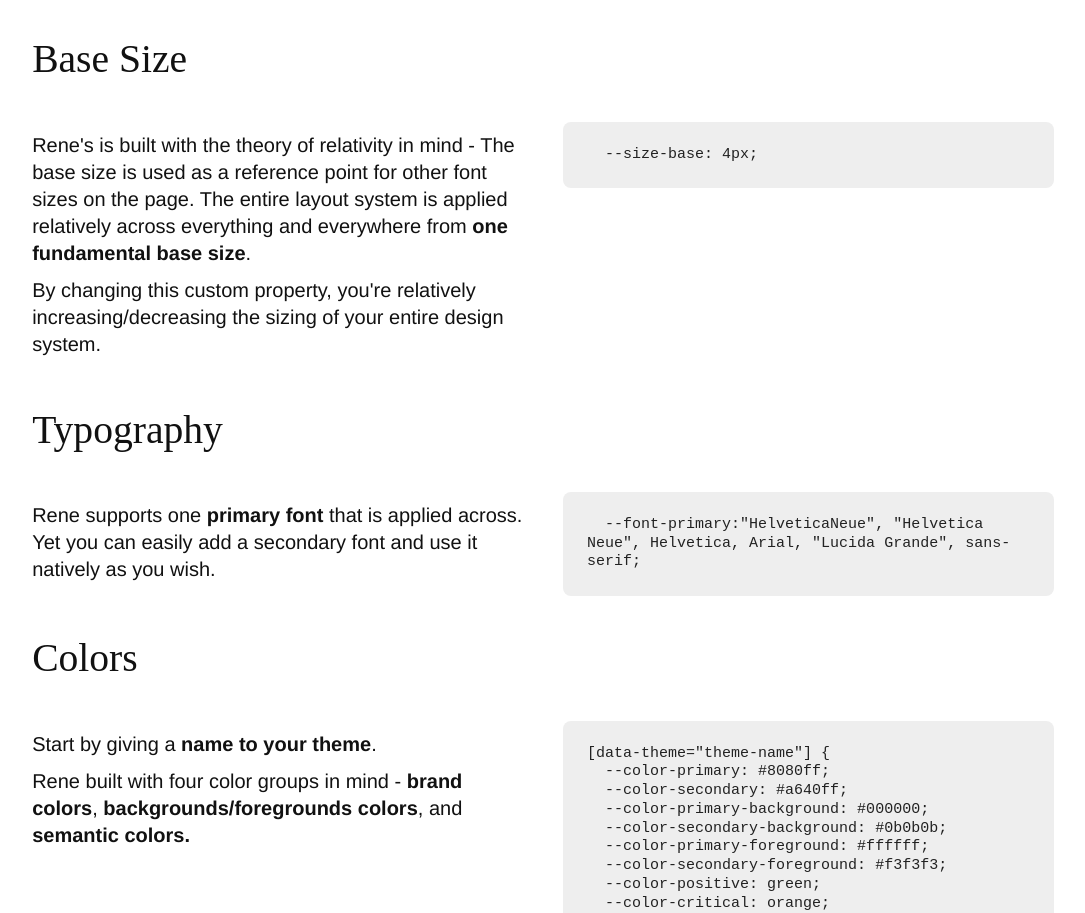
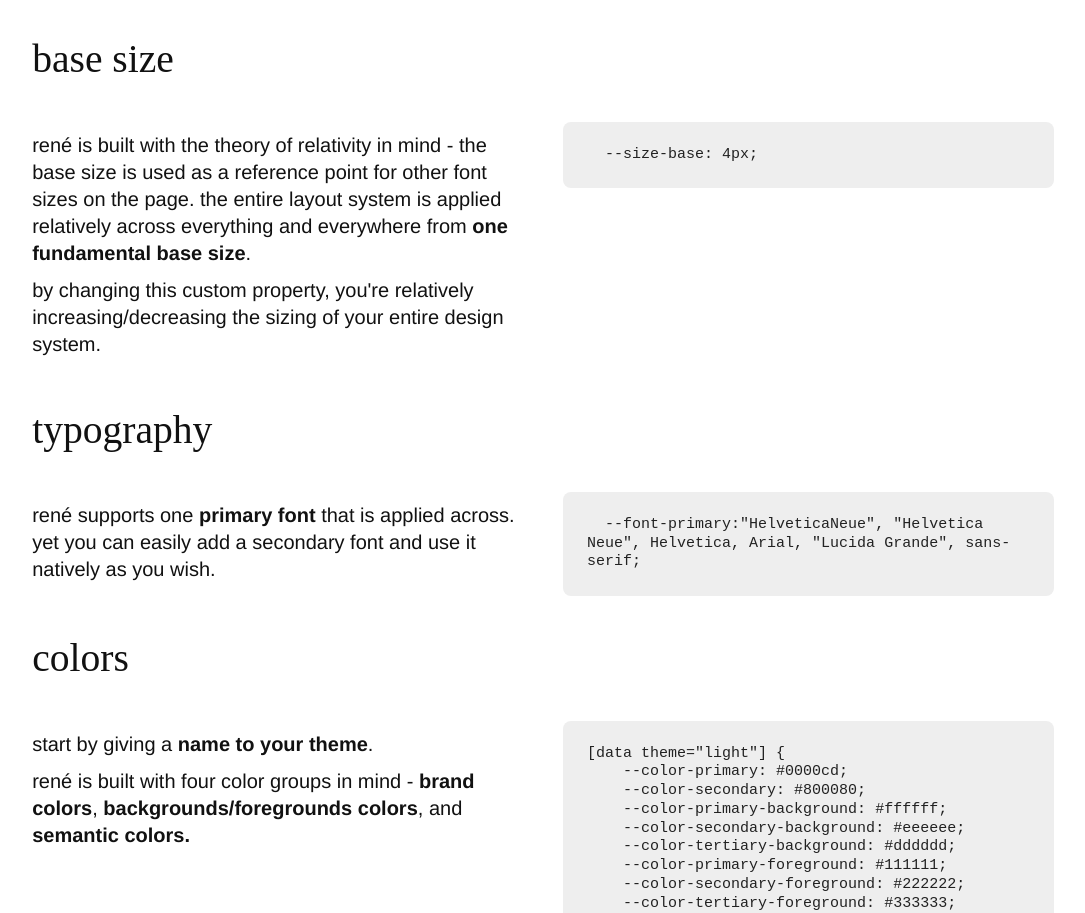
Before and after one commit to weareunderdesign/rene.css, a website built with webpack: page getting-started.html in a window 1280 px wide. Shown: the part 1887-2800 px from the top of the page, without its empty margins (186-1271 px from the left). Built offline with nearby package versions, Linux system fonts and the light colour scheme; a web font is replaced by a local one.

Commit message:
Update getting-started.html

```diff
--- a/getting-started.html
+++ b/getting-started.html
@@ -11,7 +11,7 @@
             type="module"
             src="https://unpkg.com/@rainbowapp/svg-icon.js/dist/svg-icon.min.js"></script>
         <link rel="stylesheet" href="./src/index.css" />
-        <title>Design</title>
+        <title>get started with rené</title>
     </head>
     <body>
         <rnbw-banner></rnbw-banner>
@@ -43,15 +43,14 @@
                     <h1>
                         get started
                         <br class />
-                        with rene.css
+                        with rené
                     </h1>
                     <h4>
-                        rene.css is a straightforward yet powerful toolkit for
-                        your design and development tasks. This guide will take
-                        you through everything you need to get started,
-                        including easy steps to install, customize, and create
-                        themes. let's dive in and explore its capabilities
-                        together.
+                        rené is a straightforward yet powerful toolkit for your
+                        design and development tasks. this guide will take you
+                        through everything you need to get started, including
+                        easy steps to install, customize, and create themes.
+                        let's dive in and explore its capabilities together.
                     </h4>
                 </div>
                 <div class="page" id="installation">
@@ -110,13 +109,13 @@
                             </div>
                         </div>
                     </div>
-                    <h5>or use the CDN Link</h5>
+                    <h5>or use the CDN link</h5>
                     <div class="row gap-xl">
                         <div class="box">
                             <p>
                                 in this example, the &lt;link&gt; tag is placed
                                 within the &lt;head&gt; element to load the
-                                stylesheet from the specified URL. This will
+                                stylesheet from the specified URL. this will
                                 apply the styles from the stylesheet to the
                                 elements on the page, allowing you to control
                                 their appearance and layout.
@@ -179,9 +178,9 @@
                                 the following guidelines.
                             </p>
                             <p>
-                                one of the cool things about rene.css is it
-                                already has light and dark modes. this means you
-                                can easily create designs that suit any user
+                                one of the cool things about rené is it already
+                                has light and dark modes. this means you can
+                                easily create designs that suit any user
                                 preference. the best part? any changes you make
                                 will reflect in both modes. so, you can focus on
                                 crafting great designs, knowing they'll shine in
@@ -233,19 +232,19 @@
                             </div>
                         </div>
                     </div>
-                    <h4>Base Size</h4>
+                    <h4>base size</h4>
                     <div class="row gap-xl">
                         <div class="box">
                             <p>
-                                Rene's is built with the theory of relativity in
-                                mind - The base size is used as a reference
-                                point for other font sizes on the page. The
+                                rené is built with the theory of relativity in
+                                mind - the base size is used as a reference
+                                point for other font sizes on the page. the
                                 entire layout system is applied relatively
                                 across everything and everywhere from
                                 <b class>one fundamental base size</b>.
                             </p>
                             <p>
-                                By changing this custom property, you're
+                                by changing this custom property, you're
                                 relatively increasing/decreasing the sizing of
                                 your entire design system.
                             </p>
@@ -257,12 +256,12 @@
                             </code>
                         </div>
                     </div>
-                    <h4>Typography</h4>
+                    <h4>typography</h4>
                     <div class="row gap-xl">
                         <div class="box">
                             <p>
-                                Rene supports one <b>primary font</b> that is
-                                applied across. Yet you can easily add a
+                                rené supports one <b>primary font</b> that is
+                                applied across. yet you can easily add a
                                 secondary font and use it natively as you wish.
                             </p>
                         </div>
@@ -277,39 +276,35 @@
                             </code>
                         </div>
                     </div>
-                    <h4>Colors</h4>
+                    <h4>colors</h4>
                     <div class="row gap-xl">
                         <div class="box">
-                            <p>Start by giving a <b>name to your theme</b>.</p>
+                            <p>start by giving a <b>name to your theme</b>.</p>
                             <p>
-                                Rene built with four color groups in mind -
+                                rené is built with four color groups in mind -
                                 <b class>brand colors</b>,
                                 <b class>backgrounds/foregrounds colors</b>, and
                                 <b class>semantic colors.</b>
                             </p>
                         </div>
                         <div class="box">
-                            <code
-                                class="background-secondary padding-l radius-s">
-                                <div>[data-theme="theme-name"] {</div>
-                                <div>  --color-primary: #8080ff;</div>
-                                <div>  --color-secondary: #a640ff;</div>
-                                <div>
-                                      --color-primary-background: #000000;
-                                </div>
-                                <div>
-                                      --color-secondary-background: #0b0b0b;
-                                </div>
-                                <div>
-                                      --color-primary-foreground: #ffffff;
-                                </div>
-                                <div>
-                                      --color-secondary-foreground: #f3f3f3;
-                                </div>
-                                <div>  --color-positive: green;</div>
-                                <div>  --color-critical: orange;</div>
-                                <div>  --color-negative: red;</div>
-                                <div>}</div>
+                            <code class="scrollable">
+                                <pre
+                                    class="background-secondary padding-l radius-s">
+[data theme="light"] {
+    --color-primary: #0000cd;
+    --color-secondary: #800080;
+    --color-primary-background: #ffffff;
+    --color-secondary-background: #eeeeee;
+    --color-tertiary-background: #dddddd;
+    --color-primary-foreground: #111111;
+    --color-secondary-foreground: #222222;
+    --color-tertiary-foreground: #333333;
+    --color-positive: darkgreen;
+    --color-critical: gold;
+    --color-negative: orangered;
+}</pre
+                                >
                             </code>
                         </div>
                     </div>
```
